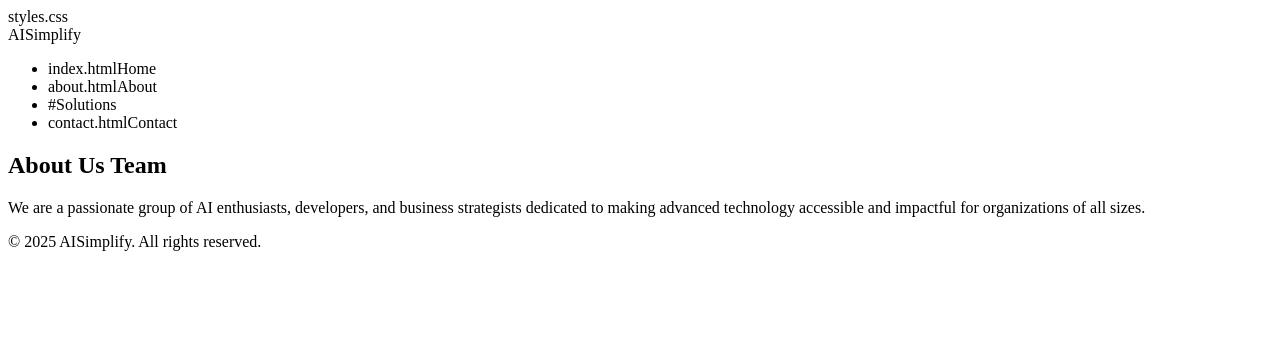
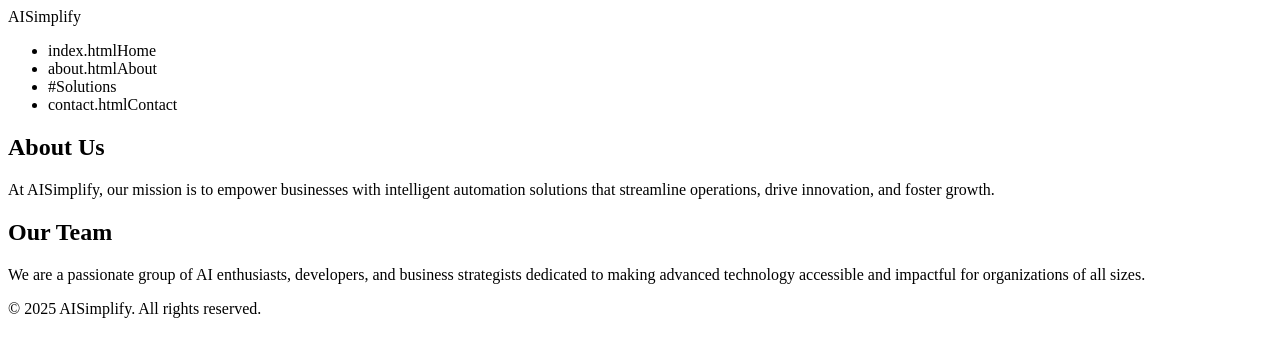
Before and after one commit to ovlac99/aisimplify-site, a plain HTML site: page about.html in a window 1280 px wide. Drawn offline with Linux system fonts and the light colour scheme.

Commit message:
Update about.html

```diff
--- a/about.html
+++ b/about.html
@@ -4,8 +4,7 @@
   <meta charset="UTF-8" />
   <meta name="viewport" content="width=device-width, initial-scale=1.0" />
   <title>About Us - AISimplify</title>
-  styles.css
-</head>
+  <link rel="</head>
 <body>
   <header>
     <div class="logo">
@@ -23,7 +22,9 @@
 
   <main>
     <section class="hero">
-      <h1>About Us Team</h2>
+      <h1>About Us</h1>
+      <p>At AISimplify, our mission is to empower businesses with intelligent automation solutions that streamline operations, drive innovation, and foster growth.</p>
+      <h2>Our Team</h2>
       <p>We are a passionate group of AI enthusiasts, developers, and business strategists dedicated to making advanced technology accessible and impactful for organizations of all sizes.</p>
     </section>
   </main>
```
